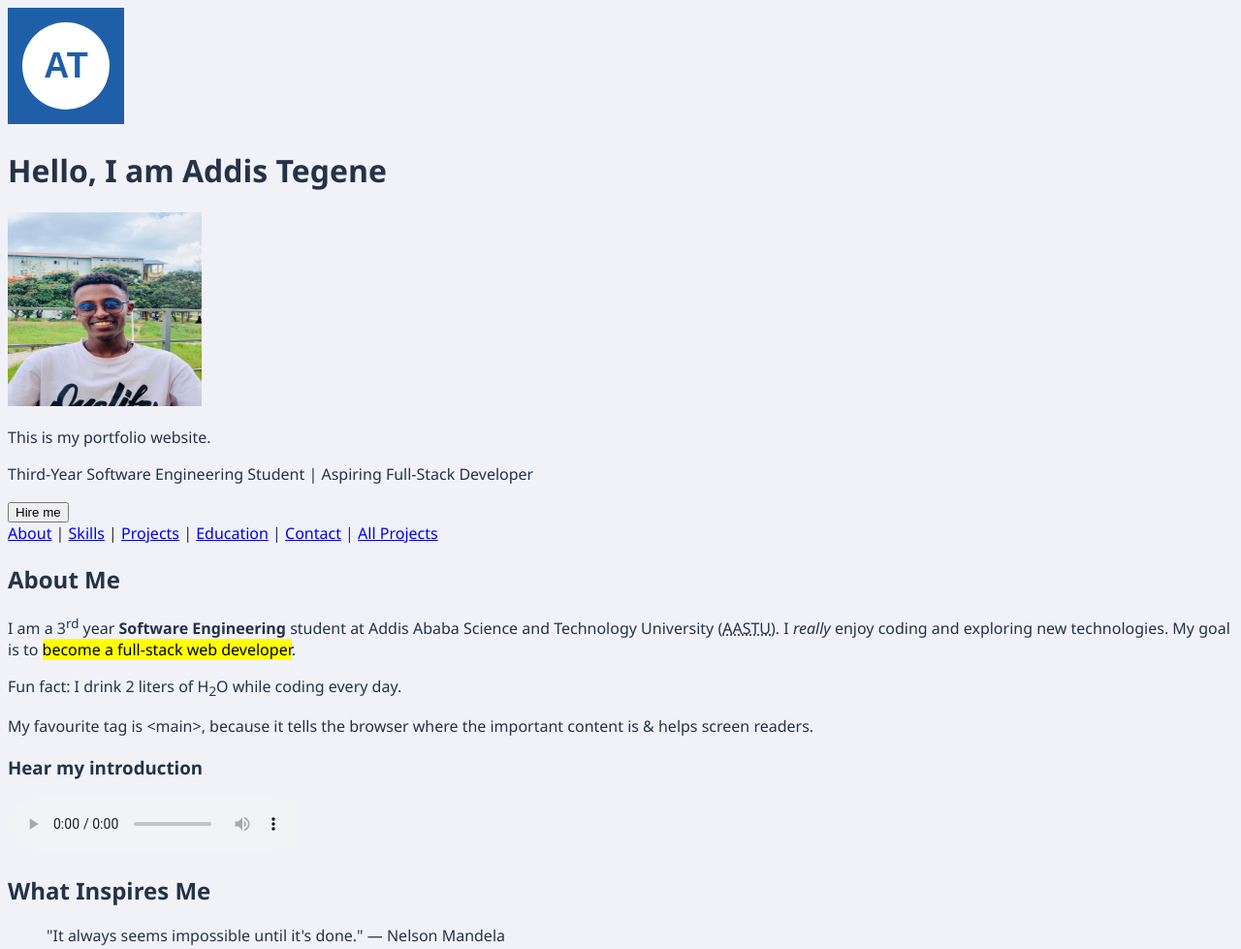
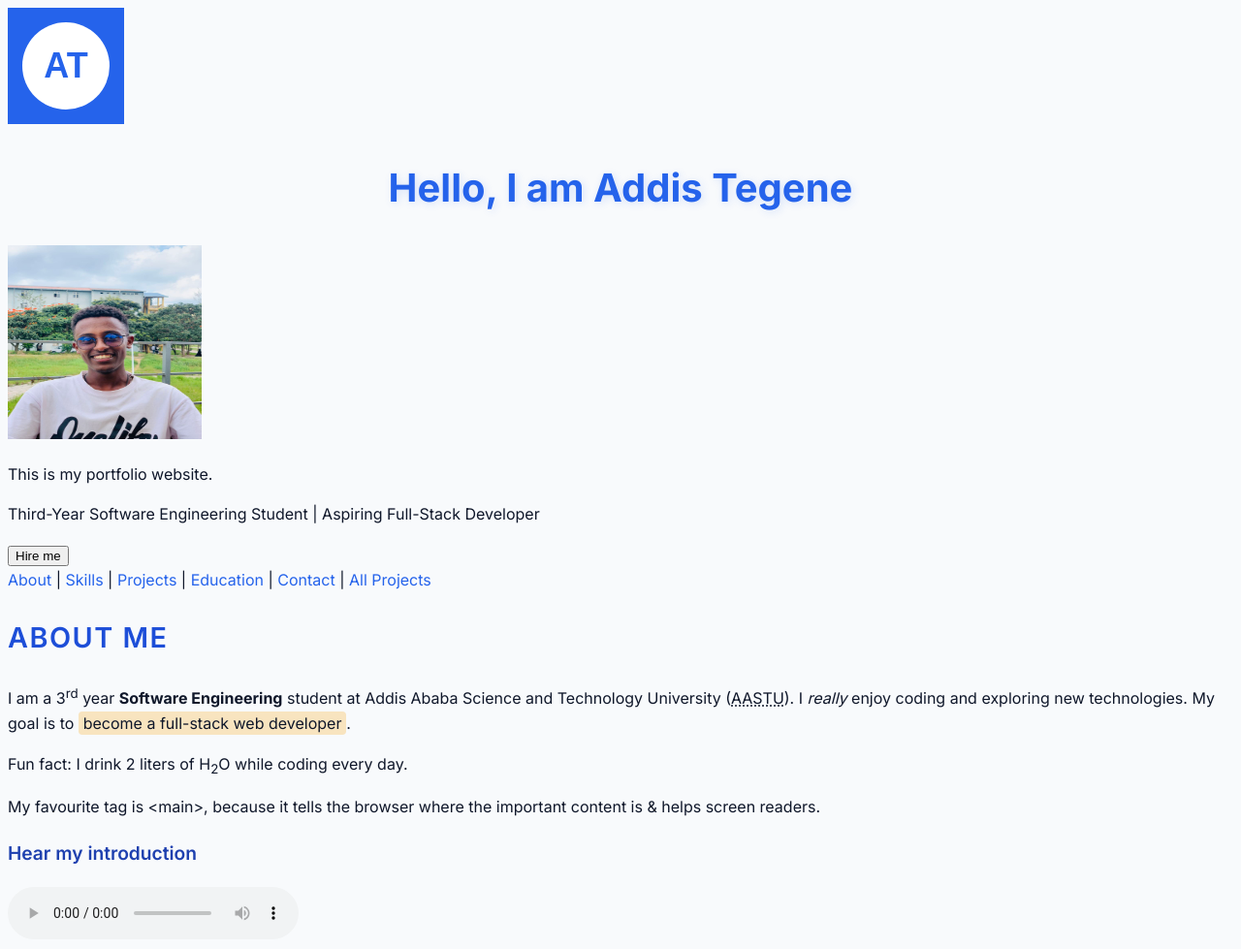
Before and after one commit to addistegene1894-dev/my-portfolio, a plain HTML site: page portfolio/index.html in a window 1280 px wide. Shown: the top 979 px of the page at 97% size. Drawn offline with Linux system fonts and the light colour scheme.

Commit message:
Adding Colours, units, typography

```diff
--- a/portfolio/css/style.css
+++ b/portfolio/css/style.css
@@ -2,10 +2,82 @@
    Portfolio stylesheet — Addis Tegene
    ========================================== */
 
+/* Palette
+Primary #2563eb (Modern tech electric blue)
+Dark #0f172a (Deep professional slate text)
+Accent #f59e0b (Warm amber highlight)
+Light #f8fafc (Clean slate/off-white background)
+*/
+
 /* ---------- Base ---------- */
 
+html {
+    font-size: 16px; /* 1rem = 16px everywhere */
+}
+
 body {
-    background-color: #f0f2f8;
-    font-family: 'Segoe UI', Tahoma, Geneva, Verdana, sans-serif;
-    color: #263248;
+    background-color: #f8fafc;
+    color: #0f172a;
+    font-family: 'Inter', Arial, sans-serif;
+    font-size: 1rem;
+    line-height: 1.6; /* 1.6 × the font size: easier to read */
 }
+
+h1 {
+    color: #2563eb;
+    font-size: 2.5rem; /* 40px */
+    text-align: center;
+    font-weight: 700;
+    text-shadow: 2px 2px 8px rgba(37, 99, 235, 0.15);
+}
+
+h2 {
+    color: #1d4ed8;
+    font-size: 1.8rem; /* about 29px */
+    text-transform: uppercase;
+    letter-spacing: 1.5px;
+    font-weight: 600;
+}
+
+h3 {
+    color: #1e40af;
+    font-size: 1.2rem; /* about 19px */
+    font-weight: 600;
+}
+
+mark {
+    background-color: rgba(245, 158, 11, 0.25); /* see-through amber */
+    color: #0f172a;
+    padding: 0.1em 0.3em;
+    border-radius: 4px;
+}
+
+a {
+    color: #2563eb;
+    text-decoration: none; /* removes the underline */
+}
+
+a:hover {
+    text-decoration: underline;
+}
+
+blockquote {
+    font-size: 1.2em; /* 1.2 × the size of its parent */
+    font-style: italic;
+    border-left: 4px solid #2563eb;
+    margin-left: 0;
+    padding-left: 1rem;
+    color: #334155;
+}
+
+code, pre {
+    font-family: 'Courier New', monospace;
+    background-color: #e2e8f0;
+    padding: 0.2em 0.4em;
+    border-radius: 4px;
+}
+
+pre code {
+    background-color: transparent;
+    padding: 0;
+}
--- a/portfolio/index.html
+++ b/portfolio/index.html
@@ -1,4 +1,3 @@
-
 <!DOCTYPE html>
 <html lang="en">
 
@@ -13,6 +12,7 @@
     <meta name="author" content="Addis Tegene">
 
     <link rel="icon" type="image/png" href="images/favicon.png">
+    <link href="https://fonts.googleapis.com/css2?family=Inter:wght@400;500;600;700&display=swap" rel="stylesheet">
     <link rel="stylesheet" href="css/style.css">
 
     <title>Addis Tegene | Portfolio</title>
@@ -195,7 +195,7 @@
         <p>
             <label for="lvl-js">JavaScript:</label>
             <meter id="lvl-js" value="0.25" min="0" max="1"
-                   low="0.3" high="0.7" optimum="1">
+                    low="0.3" high="0.7" optimum="1">
                 25%
             </meter>
             25%
@@ -563,8 +563,8 @@ int main() {
 
                 <label for="phone">Phone (optional):</label>
                 <input type="text" id="phone" name="phone"
-                       pattern="0[79][0-9]{8}"
-                       title="10 digits starting with 09 or 07">
+                        pattern="0[79][0-9]{8}"
+                        title="10 digits starting with 09 or 07">
                 <br><br>
 
                 <p>Preferred contact method:</p>
@@ -663,23 +663,18 @@ int main() {
 
 <script>
 
-
-
     const canvas = document.getElementById('logo');
     const ctx = canvas.getContext('2d');
 
-
-    ctx.fillStyle = "#1f5fa8";
+    ctx.fillStyle = "#2563eb";
     ctx.fillRect(0, 0, 120, 120);
-
 
     ctx.beginPath();
     ctx.arc(60, 60, 45, 0, 2 * Math.PI);
     ctx.fillStyle = "white";
     ctx.fill();
 
-
-    ctx.fillStyle = "#1f5fa8";
+    ctx.fillStyle = "#2563eb";
     ctx.font = "bold 36px Arial";
     ctx.textAlign = "center";
     ctx.textBaseline = "middle";
@@ -689,19 +684,16 @@ int main() {
     const chart = document.getElementById('skillChart');
     const chartCtx = chart.getContext('2d');
 
-
-    chartCtx.fillStyle = "#1f5fa8";
+    chartCtx.fillStyle = "#2563eb";
     chartCtx.fillRect(20, 40, 35, 90);
 
-
     chartCtx.fillRect(90, 58, 35, 72);
-
 
     chartCtx.fillRect(160, 100, 35, 30);
 
     chartCtx.fillRect(230, 52, 35, 78);
 
-    chartCtx.fillStyle = "black";
+    chartCtx.fillStyle = "#0f172a";
     chartCtx.font = "12px Arial";
     chartCtx.textAlign = "center";
 
```
Also changed, not shown: portfolio/project.html (+1 -1 lines), portfolio/thank-you.html (+1 -1 lines).
